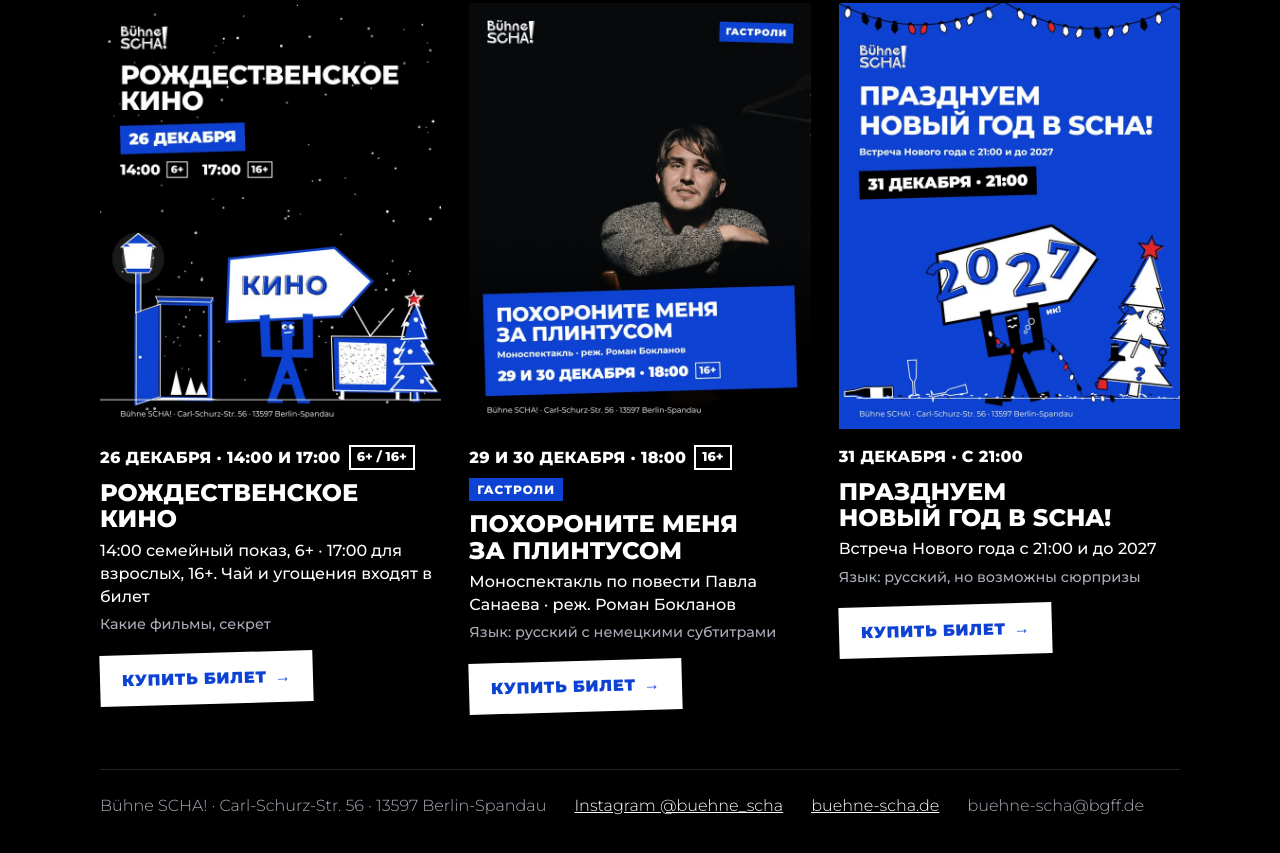
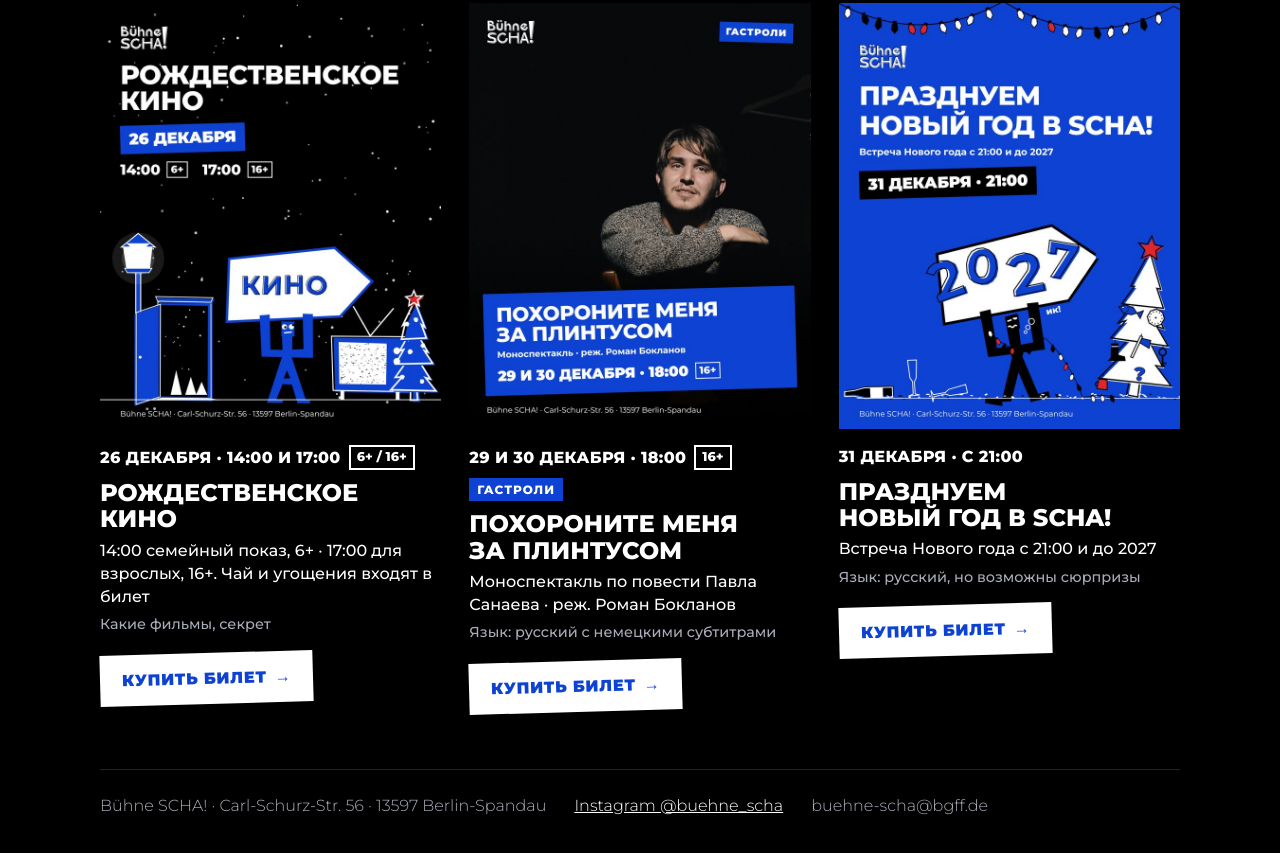
Before and after one commit to Buhne-SCHA/tickets, a plain HTML site: page index.html in a window 1280 px wide. Shown: the part 1140-1993 px from the top of the page. Drawn offline with Linux system fonts and the light colour scheme.

Commit message:
Убрана ссылка на сайт SCHA
Co-Authored-By: Claude Opus 5.5 <noreply@anthropic.com>
Claude-Session: https://claude.ai/code/session_01RnKSTJCdGTzgU6bqvoCmuK

```diff
--- a/index.html
+++ b/index.html
@@ -76,7 +76,7 @@ footer a{color:var(--fg)}
 <h2>Празднуем Новый год в SCHA!</h2><p class="sub">Встреча Нового года с 21:00 и до 2027</p><p class="lang">Язык: русский, но возможны сюрпризы</p>
 <a class="buy" href="https://fienta.com/novogodnyaya-noch-v-buhne-scha" target="_blank" rel="noopener">Купить билет <span aria-hidden="true">→</span></a></div></article>
 </main>
-<footer><span>Bühne SCHA! · Carl-Schurz-Str. 56 · 13597 Berlin-Spandau</span><a href="https://www.instagram.com/buehne_scha" target="_blank" rel="noopener">Instagram @buehne_scha</a><a href="https://buehne-scha.de" target="_blank" rel="noopener">buehne-scha.de</a><span>buehne-scha@bgff.de</span></footer>
+<footer><span>Bühne SCHA! · Carl-Schurz-Str. 56 · 13597 Berlin-Spandau</span><a href="https://www.instagram.com/buehne_scha" target="_blank" rel="noopener">Instagram @buehne_scha</a><span>buehne-scha@bgff.de</span></footer>
 </div>
 </body>
 </html>
```
